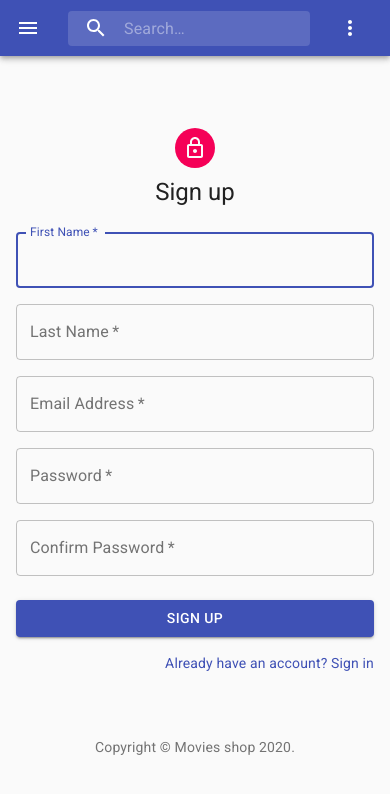
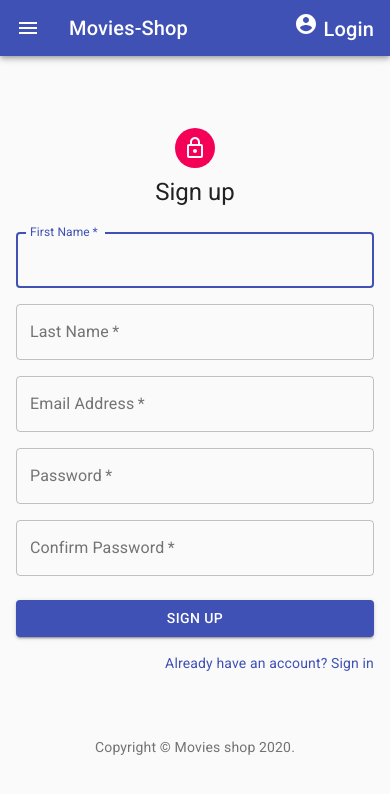
Before and after one commit to ismaelrr888/movie-tech-shop, a React (Create React App) app in the folder client/: page /register in a window 390 px wide. Shown: the top 794 px of the page. Built offline with nearby package versions, Linux system fonts and the light colour scheme.

Commit message:
TODO fin nav bar + movies view

```diff
--- a/client/src/components/layout/Navbar.js
+++ b/client/src/components/layout/Navbar.js
@@ -1,83 +1,34 @@
-import { fade, makeStyles } from "@material-ui/core/styles";
+import { makeStyles } from "@material-ui/core/styles";
 import AppBar from "@material-ui/core/AppBar";
 import Toolbar from "@material-ui/core/Toolbar";
+import Typography from "@material-ui/core/Typography";
 import IconButton from "@material-ui/core/IconButton";
-import Typography from "@material-ui/core/Typography";
-import InputBase from "@material-ui/core/InputBase";
-import Badge from "@material-ui/core/Badge";
-import MenuItem from "@material-ui/core/MenuItem";
-import Menu from "@material-ui/core/Menu";
 import MenuIcon from "@material-ui/icons/Menu";
-import SearchIcon from "@material-ui/icons/Search";
-import AccountCircle from "@material-ui/icons/AccountCircle";
-import ShoppingCartIcon from "@material-ui/icons/ShoppingCart";
-import MoreIcon from "@material-ui/icons/MoreVert";
+import AccountCircleIcon from "@material-ui/icons/AccountCircle";
 
 import React, { useState } from "react";
 import { useSelector, useDispatch } from "react-redux";
-import { useHistory } from "react-router-dom";
+import { Link, useHistory } from "react-router-dom";
 
 import { logoutUser } from "../../store/actions/authActions";
+import { Grid } from "@material-ui/core";
 
 const useStyles = makeStyles(theme => ({
-  grow: {
+  root: {
     flexGrow: 1
   },
   menuButton: {
     marginRight: theme.spacing(2)
   },
   title: {
-    display: "none",
-    [theme.breakpoints.up("sm")]: {
-      display: "block"
-    }
+    flexGrow: 1
   },
-  search: {
-    position: "relative",
-    borderRadius: theme.shape.borderRadius,
-    backgroundColor: fade(theme.palette.common.white, 0.15),
-    "&:hover": {
-      backgroundColor: fade(theme.palette.common.white, 0.25)
-    },
-    marginRight: theme.spacing(2),
-    marginLeft: 0,
-    width: "100%",
-    [theme.breakpoints.up("sm")]: {
-      marginLeft: theme.spacing(3),
-      width: "auto"
-    }
-  },
-  searchIcon: {
-    width: theme.spacing(7),
-    height: "100%",
-    position: "absolute",
-    pointerEvents: "none",
-    display: "flex",
-    alignItems: "center",
-    justifyContent: "center"
-  },
-  inputRoot: {
-    color: "inherit"
-  },
-  inputInput: {
-    padding: theme.spacing(1, 1, 1, 7),
-    transition: theme.transitions.create("width"),
-    width: "100%",
-    [theme.breakpoints.up("md")]: {
-      width: 200
-    }
-  },
-  sectionDesktop: {
-    display: "none",
-    [theme.breakpoints.up("md")]: {
-      display: "flex"
-    }
-  },
-  sectionMobile: {
-    display: "flex",
-    [theme.breakpoints.up("md")]: {
-      display: "none"
-    }
+  link: {
+    textDecoration: "none",
+    color: "inherit",
+    fontWeight: 500,
+    fontSize: "1.25rem",
+    fontFamily: `Roboto, Helvetica, Arial, sans-serif`
   }
 }));
 
@@ -86,168 +37,46 @@ export default function PrimarySearchAppBar() {
   const dispatch = useDispatch();
   const history = useHistory();
 
-  const [anchorEl, setAnchorEl] = useState(null);
-  const [mobileMoreAnchorEl, setMobileMoreAnchorEl] = useState(null);
-
-  const isMenuOpen = Boolean(anchorEl);
-  const isMobileMenuOpen = Boolean(mobileMoreAnchorEl);
-
   const { isAuthenticated, user } = useSelector(state => state.auth);
 
-  const handleProfileMenuOpen = event => {
-    setAnchorEl(event.currentTarget);
-  };
-
-  const handleMobileMenuClose = () => {
-    setMobileMoreAnchorEl(null);
-  };
-
-  const handleMenuClose = () => {
-    setAnchorEl(null);
-    handleMobileMenuClose();
-  };
-
-  const handleLogoutMenuClose = () => {
-    setAnchorEl(null);
-    handleMobileMenuClose();
-    dispatch(logoutUser(history));
-  };
-
-  const handleMobileMenuOpen = event => {
-    setMobileMoreAnchorEl(event.currentTarget);
-  };
-
-  const menuId = "primary-search-account-menu";
-
-  let userIconMovile = null;
-  let userIconFullWidth = null;
-  let userIconShopMovile = null;
-  let userIconShopFullWidth = null;
-
-  if (isAuthenticated) {
-    userIconMovile = (
-      <MenuItem onClick={handleProfileMenuOpen}>
-        <IconButton
-          aria-label="account of current user"
-          aria-controls="primary-search-account-menu"
-          aria-haspopup="true"
-          color="inherit"
-        >
-          <AccountCircle />
-        </IconButton>
-        <p>{user.name}</p>
-      </MenuItem>
-    );
-    userIconFullWidth = (
-      <IconButton
-        edge="end"
-        aria-label="account of current user"
-        aria-controls={menuId}
-        aria-haspopup="true"
-        onClick={handleProfileMenuOpen}
-        color="inherit"
-      >
-        <AccountCircle />
-      </IconButton>
-    );
-
-    userIconShopMovile = (
-      <MenuItem>
-        <IconButton aria-label="show 4 new mails" color="inherit">
-          <Badge badgeContent={4} color="secondary">
-            <ShoppingCartIcon />
-          </Badge>
-        </IconButton>
-        <p>Movies Shop</p>
-      </MenuItem>
-    );
-
-    userIconShopFullWidth = (
-      <IconButton aria-label="show 4 new mails" color="inherit">
-        <Badge badgeContent={4} color="secondary">
-          <ShoppingCartIcon />
-        </Badge>
-      </IconButton>
-    );
-  }
-  const renderMenu = (
-    <Menu
-      anchorEl={anchorEl}
-      anchorOrigin={{ vertical: "top", horizontal: "right" }}
-      id={menuId}
-      keepMounted
-      transformOrigin={{ vertical: "top", horizontal: "right" }}
-      open={isMenuOpen}
-      onClose={handleMenuClose}
-    >
-      <MenuItem onClick={handleLogoutMenuClose}>Logout</MenuItem>
-    </Menu>
-  );
-
-  const mobileMenuId = "primary-search-account-menu-mobile";
-  const renderMobileMenu = (
-    <Menu
-      anchorEl={mobileMoreAnchorEl}
-      anchorOrigin={{ vertical: "top", horizontal: "right" }}
-      id={mobileMenuId}
-      keepMounted
-      transformOrigin={{ vertical: "top", horizontal: "right" }}
-      open={isMobileMenuOpen}
-      onClose={handleMobileMenuClose}
-    >
-      {userIconShopMovile}
-      {userIconMovile}
-    </Menu>
-  );
-
   return (
-    <div className={classes.grow}>
+    <div className={classes.root}>
       <AppBar position="static">
         <Toolbar>
+          <Grid
+            container
+            direction="row"
+            justify="space-between"
+            alignItems="center"
+          >
+            <Grid
+              container
+              direction="row"
+              justify="space-between"
+              wrap="nowrap"
+              alignItems="center"
+              style={{ width: "15%", minWidth: "172px" }}
+            >
               <IconButton
                 edge="start"
                 className={classes.menuButton}
                 color="inherit"
-            aria-label="open drawer"
+                aria-label="menu"
               >
                 <MenuIcon />
               </IconButton>
-          <Typography className={classes.title} variant="h6" noWrap>
-            Movies-SHOP
+              <Link to="/" className={classes.link}>
+                <Typography variant="h6" className={classes.title}>
+                  Movies-Shop
                 </Typography>
-          <div className={classes.search}>
-            <div className={classes.searchIcon}>
-              <SearchIcon />
-            </div>
-            <InputBase
-              placeholder="Search…"
-              classes={{
-                root: classes.inputRoot,
-                input: classes.inputInput
-              }}
-              inputProps={{ "aria-label": "search" }}
-            />
-          </div>
-          <div className={classes.grow} />
-          <div className={classes.sectionDesktop}>
-            {userIconShopFullWidth}
-            {userIconFullWidth}
-          </div>
-          <div className={classes.sectionMobile}>
-            <IconButton
-              aria-label="show more"
-              aria-controls={mobileMenuId}
-              aria-haspopup="true"
-              onClick={handleMobileMenuOpen}
-              color="inherit"
-            >
-              <MoreIcon />
-            </IconButton>
-          </div>
+              </Link>
+            </Grid>
+            <Link to="/login" className={classes.link}>
+              <AccountCircleIcon /> Login
+            </Link>
+          </Grid>
         </Toolbar>
       </AppBar>
-      {renderMobileMenu}
-      {renderMenu}
     </div>
   );
 }
--- a/client/src/components/movie/MovieItems.js
+++ b/client/src/components/movie/MovieItems.js
@@ -10,6 +10,7 @@ import Button from "@material-ui/core/Button";
 import Box from "@material-ui/core/Box";
 import AddIcon from "@material-ui/icons/Add";
 import RemoveIcon from "@material-ui/icons/Remove";
+import ShoppingCartIcon from "@material-ui/icons/ShoppingCart";
 
 import defaultImage from "../../img/showcase.jpg";
 
@@ -76,6 +77,18 @@ export default function MovieItems(props) {
           <AddIcon />
         </Button>
       </CardActions>
+      <CardActions>
+        <Button
+          style={{ width: "100%" }}
+          variant="contained"
+          color="secondary"
+          size="large"
+          className={classes.button}
+          startIcon={<ShoppingCartIcon />}
+        >
+          Add
+        </Button>
+      </CardActions>
     </Card>
   );
 }
```
Lines whose indentation alone changed are shown as unchanged.
